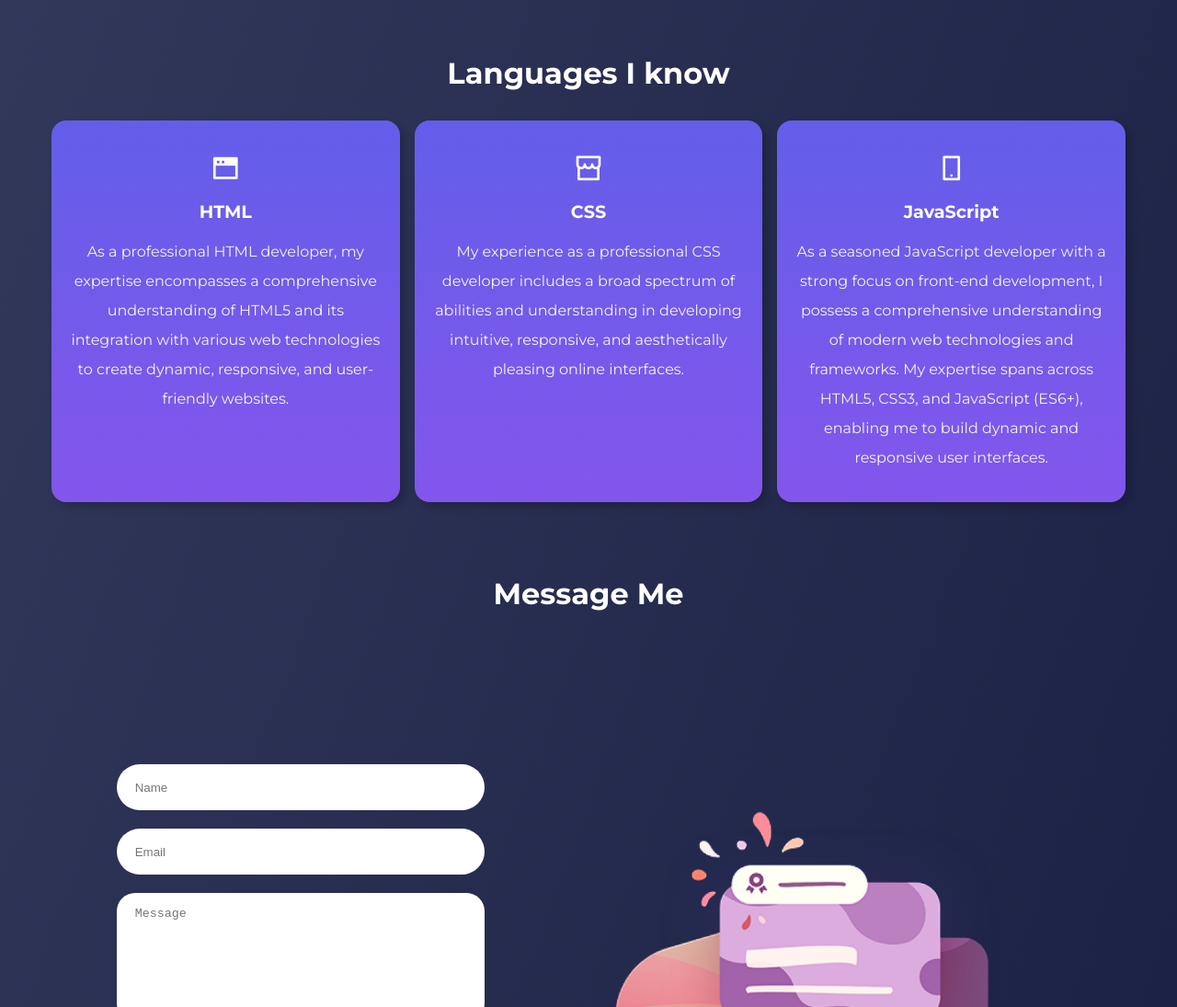
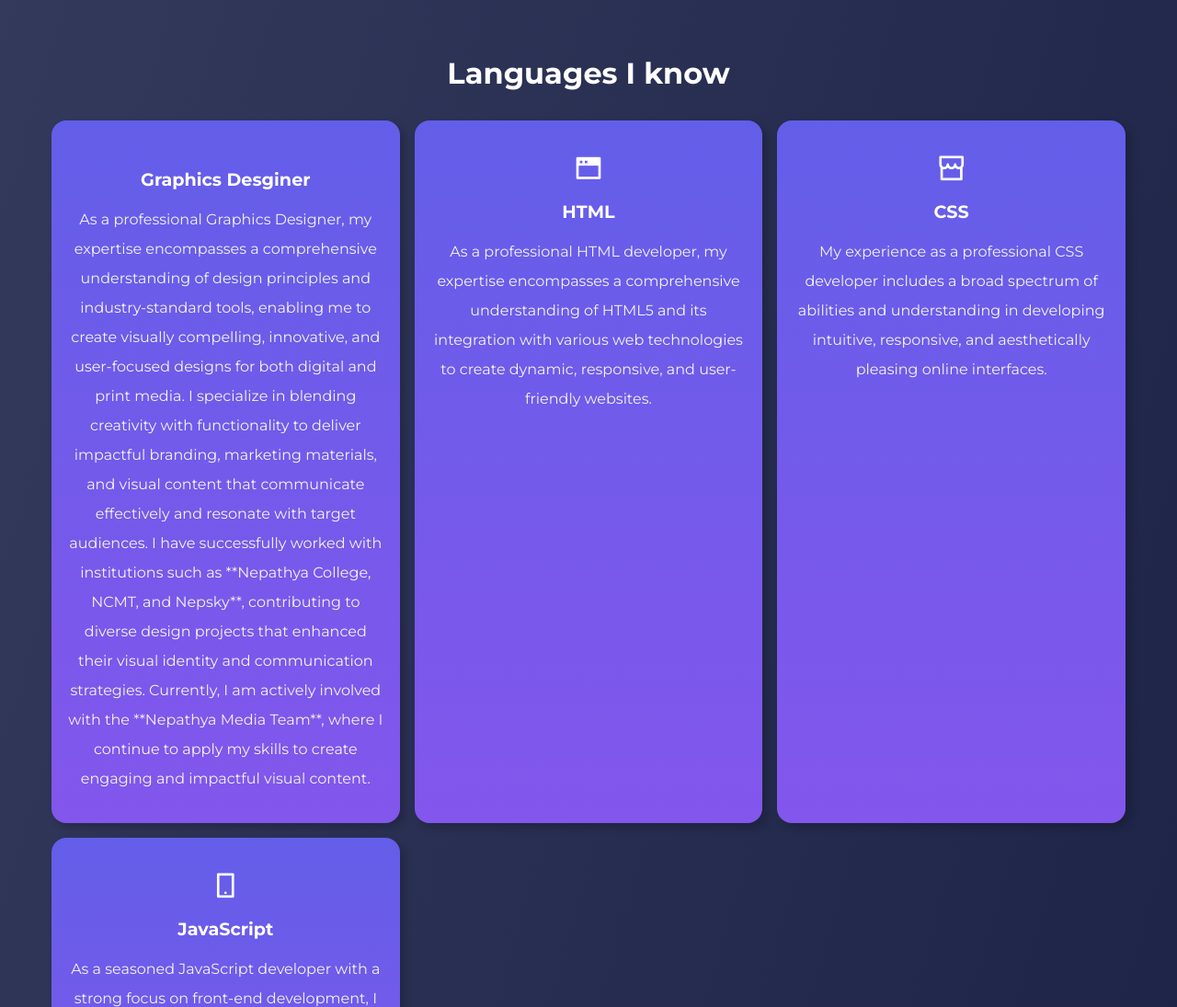
Before and after one commit to Dineshtandan/Protfolio, a plain HTML site: page index.htm in a window 1280 px wide. Shown: the part 1580-2675 px from the top of the page at 92% size. Drawn offline with nearby package versions, Linux system fonts and the light colour scheme.

Commit message:
The Change

```diff
--- a/index.htm
+++ b/index.htm
@@ -72,6 +72,16 @@
     <section class="section__container service__container" id="service">
       <h2 class="section__header">Languages I know</h2>
       <div class="service__grid">
+          <div class="service__card">
+          <span><i class="fa-solid fa-image"></i></span>
+          <h4>Graphics Desginer</h4>
+          <p>
+            As a professional Graphics Designer, my expertise encompasses a comprehensive understanding of design principles and industry-standard tools, enabling me to create visually compelling, innovative, and user-focused designs for both digital and print media. I specialize in blending creativity with functionality to deliver impactful branding, marketing materials, and visual content that communicate effectively and resonate with target audiences.
+
+            I have successfully worked with institutions such as **Nepathya College, NCMT, and Nepsky**, contributing to diverse design projects that enhanced their visual identity and communication strategies. Currently, I am actively involved with the **Nepathya Media Team**, where I continue to apply my skills to create engaging and impactful visual content.
+
+          </p>
+        </div>
         <div class="service__card">
           <span><i class="ri-window-fill"></i></span>
           <h4>HTML</h4>
```
